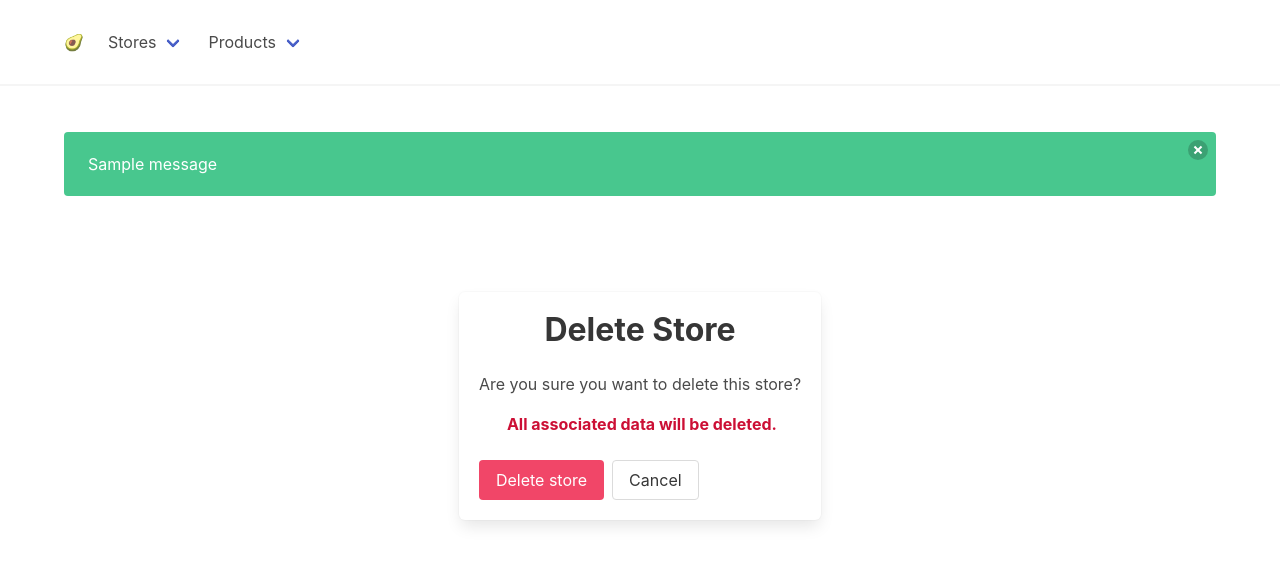
After one commit to deadlyraptor/agora, a Django app: page /store/1/delete in a window 1280 px wide. The commit adds this page. Shown: the top 567 px of the page. Run offline with Django 4.2, Linux system fonts and the light colour scheme; tables that the repository leaves empty hold one stand-in row (values such as "Sample post"); one stand-in notice (Sample message) is shown; some libraries are stand-ins or nearby versions.

Commit message:
Create StoreDeleteView

```diff
--- a/agora/apps/products/views.py
+++ b/agora/apps/products/views.py
@@ -1,3 +1,4 @@
+from django.contrib.messages.views import SuccessMessageMixin
 from django.urls import reverse_lazy
 from django.views.generic import CreateView
 
@@ -5,11 +6,12 @@ from agora.apps.products.forms import ProductForm
 from agora.apps.products.models import Product
 
 
-class ProductCreateView(CreateView):
+class ProductCreateView(SuccessMessageMixin, CreateView):
     """A view for creating new Products."""
 
     model = Product
     form_class = ProductForm
     success_url = reverse_lazy('product-create')
+    success_message = '%(name)s added to %(store)s successfully.'
     template_name = 'products/product_form.html'
     extra_context = {'title': 'Create Product'}
--- a/agora/apps/stores/urls.py
+++ b/agora/apps/stores/urls.py
@@ -9,4 +9,7 @@ urlpatterns = [
     path('new/',
          views.StoreCreateView.as_view(),
          name='store-create'),
+    path('<int:pk>/delete',
+         views.StoreDeleteView.as_view(),
+         name='store-delete')
 ]
--- a/agora/apps/stores/views.py
+++ b/agora/apps/stores/views.py
@@ -1,5 +1,6 @@
+from django.contrib.messages.views import SuccessMessageMixin
 from django.urls import reverse_lazy
-from django.views.generic import CreateView, ListView
+from django.views.generic import CreateView, DeleteView, ListView
 
 from agora.apps.stores.forms import StoreForm
 from agora.apps.stores.models import Store
@@ -18,10 +19,21 @@ class StoreListView(ListView):
         return Store.objects.all()
 
 
-class StoreCreateView(CreateView):
+class StoreCreateView(SuccessMessageMixin, CreateView):
     """A view for creating new stores."""
 
     form_class = StoreForm
     success_url = reverse_lazy('store-create')
+    success_message = '%(name)s successfully created.'
     template_name = 'stores/store_form.html'
     extra_context = {'title': 'Create Store'}
+
+
+class StoreDeleteView(SuccessMessageMixin, DeleteView):
+    """A view for deleting stores."""
+
+    model = Store
+    success_url = reverse_lazy('store-list')
+    success_message = 'Store successfully deleted.'
+    template_name = 'stores/store_confirm_delete.html'
+    extra_context = {'title': 'Delete Store'}
--- /dev/null
+++ b/agora/static/js/agora.js
@@ -0,0 +1,16 @@
+// toggle mobile menu
+const burgerIcon = document.querySelector('.navbar-burger');
+const navbarMenu = document.querySelector('.navbar-menu');
+
+burgerIcon.addEventListener('click', () => {
+    navbarMenu.classList.toggle('is-active');
+})
+
+// close notification
+const deleteButton = document.querySelectorAll('.notification .delete').forEach($deleteButton => {
+    const notification = $deleteButton.parentNode;
+    $deleteButton.addEventListener('click', () => {
+        notification.parentNode.removeChild(notification);
+    })
+}
+)
--- a/agora/templates/base.html
+++ b/agora/templates/base.html
@@ -8,13 +8,17 @@
 
     <!-- CSS -->
     <link rel="stylesheet" href="https://cdn.jsdelivr.net/npm/bulma@0.9.4/css/bulma.min.css">
+    <link rel="stylesheet" type="text/css" href="{% static 'fontawesomefree/css/all.min.css' %}">
+
     {% include 'core/title.html' %}
 </head>
 
 <body>
     {% include 'core/nav.html' %}
+    {% include 'core/messages.html' %}
     {% block content %}
     {% endblock content %}
+    <script type="text/javascript" src="{% static 'js/agora.js' %}"></script>
 </body>
 
 </html>
--- /dev/null
+++ b/agora/templates/core/messages.html
@@ -0,0 +1,12 @@
+{% if messages %}
+{% for message in messages %}
+<section class="section">
+    <div class="container">
+        <div class="notification is-{{ message.tags }}">
+            <button class="delete"></button>
+            {{ message }}
+        </div>
+    </div>
+</section>
+{% endfor %}
+{% endif %}
--- /dev/null
+++ b/agora/templates/stores/store_confirm_delete.html
@@ -0,0 +1,33 @@
+{% extends "base.html" %}
+{% block content %}
+
+<section class="section">
+    <div class="container">
+        <div class="columns is-centered">
+            <div class="column is-narrow">
+                <form class="box" action="{% url 'store-delete' store.pk %}" method="POST">
+                    <div class="content">
+                        <h1 class="title has-text-centered has-text-weight-bold">{{ title }}</h1>
+                        <p>Are you sure you want to delete this store?</p>
+                        <p class="has-text-danger-dark has-text-weight-bold">
+                            <span class="icon-text">
+                                <span class="icon">
+                                    <i class="fas fa-exclamation-circle"></i>
+                                </span>
+                                <span>All associated data will be deleted.</span>
+                            </span>
+                        </p>
+                    </div>
+                    {% csrf_token %}
+                    {{ form }}
+                    <div class="buttons">
+                        <button class="button is-danger" type="submit">Delete store</button>
+                        <a href="{% url 'store-list' %}" class="button">Cancel</a>
+                    </div>
+                </form>
+            </div>
+        </div>
+    </div>
+</section>
+
+{% endblock content %}
--- a/requirements.txt
+++ b/requirements.txt
@@ -2,5 +2,6 @@ Django==4.0.5
 django-debug-toolbar==3.4.0
 django-taggit==3.0.0
 django-widget-tweaks==1.4.12
+fontawesomefree==6.1.1
 psycopg2==2.9.3
 python-dotenv==0.20.0
```
Also changed, not shown: agora/settings/base.py (+8 -0 lines), agora/templates/stores/store_list.html (+11 -0 lines).
